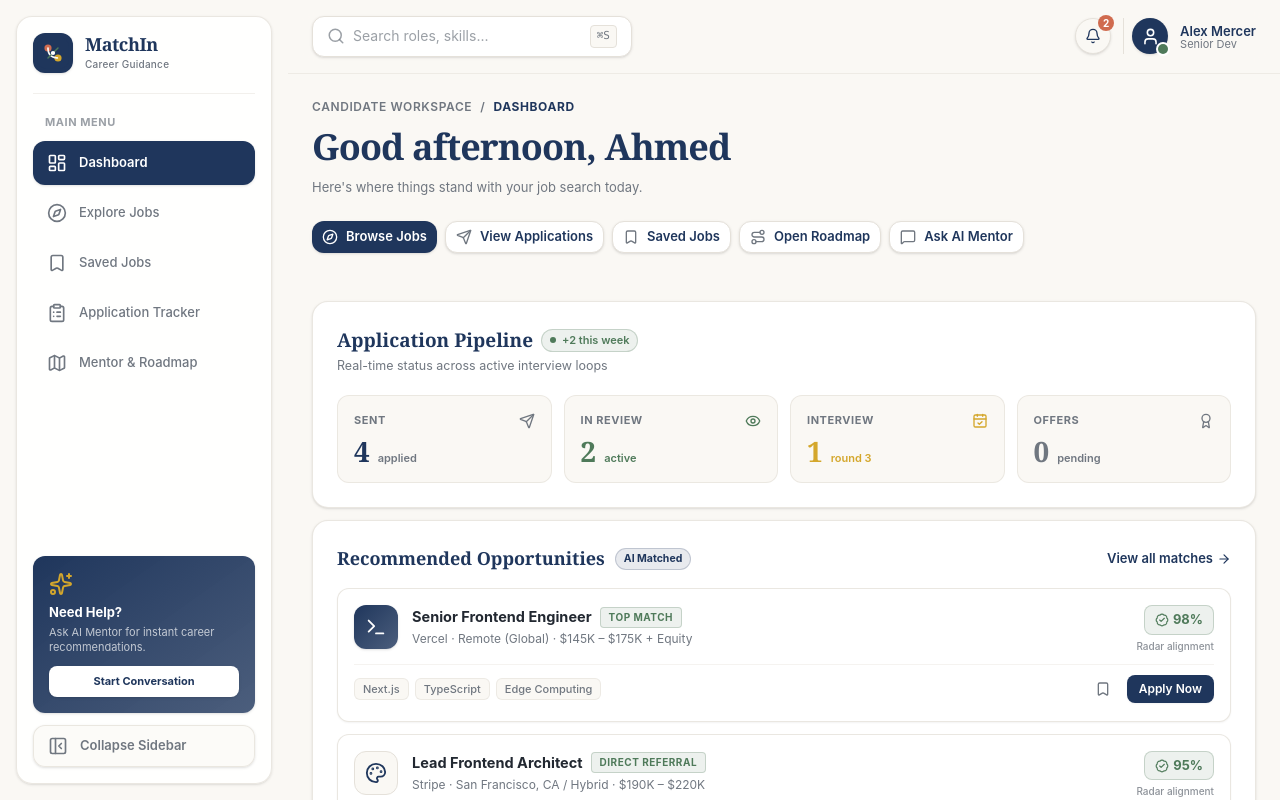
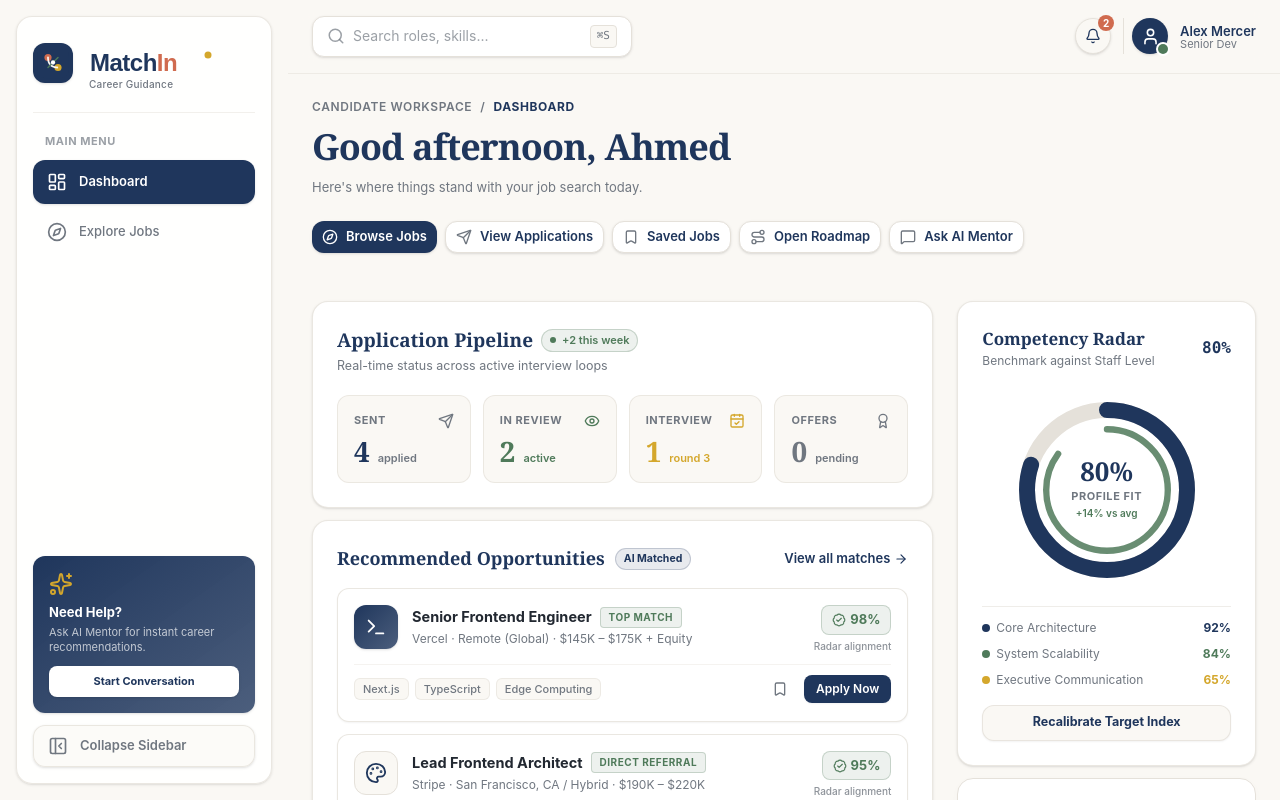
Before and after one commit to Ahmedlmansy/MatchIn, a React (Vite) app: page /dashboard in a window 1280 px wide. Shown: the top 800 px of the page. Built offline with nearby package versions, Linux system fonts and the light colour scheme.

Commit message:
feat: enhance dashboard routes with sidebar navigation and add logo to footer

```diff
--- a/src/app/routes/dashboard.routes.jsx
+++ b/src/app/routes/dashboard.routes.jsx
@@ -1,18 +1,23 @@
+import { LayoutDashboard, Compass, Bell } from "lucide-react";
 import JobsPage from "@/features/jobs-feed/pages/JobsPage";
 import NotificationsPage from "@/features/notifications/NotificationsPage";
 import Overview from "@/features/userDashboard/overview/Overview";
-import path from "node:path";
 
-export const dashboard = [ {
+export const dashboard = [
+  {
     index: true,
     element: <Overview />,
+    handle: { label: "Dashboard", icon: LayoutDashboard, sidebar: true },
   },
   {
     path: "notifications",
     element: <NotificationsPage />,
+    handle: { label: "Notifications", icon: Bell, sidebar: false },
   },
   {
     path: "jobs-feed",
-        element: <JobsPage />
-      }
-    ]
+    element: <JobsPage />,
+    handle: { label: "Explore Jobs", icon: Compass, sidebar: true },
+  },
+
+];
--- a/src/components/layouts/auth/DashboardLayout/Sidebar.jsx
+++ b/src/components/layouts/auth/DashboardLayout/Sidebar.jsx
@@ -1,36 +1,28 @@
-import {
-  Compass,
-  LayoutDashboard,
-  Bookmark,
-  ClipboardList,
-  Map,
-  Sparkles,
-  PanelLeftClose,
-  PanelLeftOpen,
-} from "lucide-react";
+import { NavLink } from "react-router-dom";
+import { PanelLeftClose, PanelLeftOpen, Sparkles } from "lucide-react";
 import LogoNavy from "@/assets/logo/MatchIn_logo.svg";
+import LogoText from "@/assets/logo/logo_text.svg";
 import { cn } from "@/lib/utils";
+import { buildSidebarNav } from "@/utils/buildSidebarNav";
+import { dashboard } from "@/app/routes/dashboard.routes";
 
-// Nav items are data — add/remove/reorder here, no JSX changes needed.
-const NAV_ITEMS = [
-  { label: "Dashboard", icon: LayoutDashboard, href: "#", active: true },
-  { label: "Explore Jobs", icon: Compass, href: "#" },
-  { label: "Saved Jobs", icon: Bookmark, href: "#" },
-  { label: "Application Tracker", icon: ClipboardList, href: "#" },
-  { label: "Mentor & Roadmap", icon: Map, href: "#" },
-];
 
-function NavItem({ icon: Icon, label, href = "#", active, collapsed }) {
+const NAV_ITEMS = buildSidebarNav(dashboard, "/dashboard");
+
+function NavItem({ icon: Icon, label, href, end, collapsed }) {
   return (
-    <a
-      href={href}
-      className={cn(
-        "group relative flex items-center gap-3 rounded-xl px-3.5 py-3 text-[13px] font-medium transition-all",
-        collapsed && "justify-center px-0",
-        active
-          ? "bg-primary font-semibold text-primary-foreground shadow-sm"
-          : "text-muted hover:bg-background hover:text-primary"
-      )}
+    <NavLink
+      to={href}
+      end={end}
+      className={({ isActive }) =>
+        cn(
+          "group relative flex items-center gap-3 rounded-xl px-3.5 py-3 text-[13px] font-medium transition-all",
+          collapsed && "justify-center px-0",
+          isActive
+            ? "bg-primary font-semibold text-primary-foreground shadow-sm"
+            : "text-muted hover:bg-background hover:text-primary",
+        )
+      }
     >
       <Icon className="h-5 w-5 shrink-0" />
       {!collapsed && <span>{label}</span>}
@@ -41,7 +33,7 @@ function NavItem({ icon: Icon, label, href = "#", active, collapsed }) {
           {label}
         </span>
       )}
-    </a>
+    </NavLink>
   );
 }
 
@@ -50,9 +42,16 @@ function NavItem({ icon: Icon, label, href = "#", active, collapsed }) {
  * ---------------------------------------------------------------------------
  * Fixed, collapsible sidebar. State (collapsed / mobile drawer) lives in
  * DashboardLayout and is passed down as props so the layout stays the single
- * source of truth for the shell's responsive behavior.
+ * source of truth for the shell's responsive behavior. Nav items themselves
+ * come from the dashboard route config (see NAV_ITEMS above), not a
+ * hand-maintained list.
  */
-export default function Sidebar({ collapsed, onToggleCollapse, mobileOpen, onCloseMobile }) {
+export default function Sidebar({
+  collapsed,
+  onToggleCollapse,
+  mobileOpen,
+  onCloseMobile,
+}) {
   return (
     <>
       {mobileOpen && (
@@ -72,8 +71,9 @@ export default function Sidebar({ collapsed, onToggleCollapse, mobileOpen, onClo
         <div className="flex h-full flex-col justify-between rounded-2xl border border-border/80 bg-surface/90 p-4 shadow-sm backdrop-blur-md transition-all duration-300">
           <div>
             {/* Logo & Brand */}
-            <a
-              href="#"
+            <NavLink
+              to="/dashboard"
+              end
               className="mb-4 flex items-center gap-3 border-b border-border/50 pb-5"
             >
               <div className="flex h-10 w-10 shrink-0 items-center justify-center rounded-xl bg-primary shadow-sm">
@@ -81,15 +81,16 @@ export default function Sidebar({ collapsed, onToggleCollapse, mobileOpen, onClo
               </div>
               {!collapsed && (
                 <div className="flex flex-col">
-                  <span className="font-serif text-[18px] font-bold leading-none tracking-tight text-primary">
-                    MatchIn
-                  </span>
-                  <span className="mt-1 text-[10px] font-medium tracking-wide text-muted">
+                  <div className="h-10 w-auto">
+                    <img src={LogoText} alt="MatchIn Logo" className=" " />
+                  </div>
+
+                  <span className="mt-1 text-[10px] font-medium tracking-wide text-muted ms-1">
                     Career Guidance
                   </span>
                 </div>
               )}
-            </a>
+            </NavLink>
 
             {/* Navigation */}
             <nav className="space-y-1.5">
@@ -99,7 +100,7 @@ export default function Sidebar({ collapsed, onToggleCollapse, mobileOpen, onClo
                 </div>
               )}
               {NAV_ITEMS.map((item) => (
-                <NavItem key={item.label} {...item} collapsed={collapsed} />
+                <NavItem key={item.href} {...item} collapsed={collapsed} />
               ))}
             </nav>
           </div>
@@ -113,6 +114,7 @@ export default function Sidebar({ collapsed, onToggleCollapse, mobileOpen, onClo
                 <p className="mb-3 text-[11px] text-primary-foreground/70">
                   Ask AI Mentor for instant career recommendations.
                 </p>
+                {/* TODO: point to the real AI mentor route */}
                 <a
                   href="#"
                   className="block rounded-lg bg-surface px-3 py-2 text-center text-[11px] font-bold text-primary shadow-sm transition-colors hover:bg-background"
--- a/src/features/HomePage/HomePage.jsx
+++ b/src/features/HomePage/HomePage.jsx
@@ -7,6 +7,7 @@ import WhySkillMatchSection from './components/WhyMatchIn/WhyMatchInSection';
 import FinalCTASection from './components/FinalCTASection';
 import Header from './components/Header';
 import Footer from './components/Footer';
+// import PricingSection from './components/PricingSection';
 
 export default function HomePage() {
   return <div>
@@ -16,6 +17,7 @@ export default function HomePage() {
     <PhilosophySection/>
     <CategoriesSection />
     <WhySkillMatchSection />
+    {/* <PricingSection/> */}
     <FinalCTASection />
     <Footer/>
   </div>;
--- a/src/features/HomePage/components/PhilosophySection/PhilosophyVisual.jsx
+++ b/src/features/HomePage/components/PhilosophySection/PhilosophyVisual.jsx
@@ -22,7 +22,7 @@ export default function PhilosophyVisual() {
         <div className="relative aspect-[4/3] overflow-hidden rounded-xl">
           <img
             alt="SkillMatch Verified Evaluation Workspace"
-            src="https://lh3.googleusercontent.com/aida/AEtjO1Uw1KECO9sUl94WWIYf9gSSAgkkQM6pEvCwfv9cxoTNjf0FAp5_ZFZOn6JwzSABWZW2DkEt1B3eKozudAPDqAn77M4ANUY_jIkkwMebU4k-Ql-R2JE5gt5543xMAj2Mn0HrhpzErt7_h65a54kNRoSJtu8M8qu9JAZHbRx1zO0wJ-2QVsHpUH4MMkUAhfBbNmQqUHBjgBXGOKaaIISXAGlEnKYQPru8FCYhzGHqZ2DztD0YmTU_a-mG5w"
+            src="https://images.unsplash.com/photo-1522071820081-009f0129c71c?w=1800&h=600&fit=crop&auto=format"
             className="h-full w-full object-cover transition-transform duration-500 group-hover:scale-105"
           />
           <div className="absolute inset-0 bg-gradient-to-t from-primary/60 via-transparent to-transparent" />
--- a/src/features/HomePage/components/WhyMatchIn/WhyMatchInSection.jsx
+++ b/src/features/HomePage/components/WhyMatchIn/WhyMatchInSection.jsx
@@ -4,7 +4,7 @@ import WhySkillMatchVisual from "./WhyMatchInVisual";
 
 export default function WhySkillMatchSection() {
   return (
-    <section className="w-full border-y border-border bg-background py-16 lg:py-24">
+    <section className="w-full  bg-background py-16 lg:py-24">
       <div className="mx-auto max-w-[1280px] px-6 md:px-10 lg:px-16">
         <div className="grid grid-cols-1 items-center gap-12 lg:grid-cols-12 lg:gap-16">
           <WhySkillMatchContent />
--- a/src/features/userDashboard/overview/Overview.jsx
+++ b/src/features/userDashboard/overview/Overview.jsx
@@ -15,12 +15,12 @@ export default function Overview() {
       <div className="col-span-3">
         <UserDashboardHeader />
       </div>
-      <div className="col-span-2 md:col-span-3 flex flex-col gap-3">
+      <div className="lg:col-span-2 md:col-span-3 flex flex-col gap-3">
         <PipelineOverviewCard />
         <RecommendedJobsCard />
         <PrioritySkillGapsCard />
       </div>
-      <div className="col-span-1 md:col-span-3 flex flex-col gap-3">
+      <div className="lg:col-span-1 md:col-span-3 flex flex-col gap-3">
         <CompetencyRadarCard />
         <AIMentorCard />
         <RoadmapCard />
--- /dev/null
+++ b/src/utils/buildSidebarNav.js
@@ -0,0 +1,13 @@
+
+export function buildSidebarNav(routes, basePath = "") {
+  return routes
+    .filter((route) => route.handle?.sidebar)
+    .map((route) => ({
+      label: route.handle.label,
+      icon: route.handle.icon,
+      href: route.index ? basePath : `${basePath}/${route.path}`.replace(/\/{2,}/g, "/"),
+      // "end" tells NavLink to match this path exactly (not prefixes),
+      // which matters most for the index route ("/dashboard").
+      end: Boolean(route.index),
+    }));
+}
```
Also changed, not shown: src/components/layouts/auth/DashboardLayout/DashboardFooter.jsx (+21 -5 lines), src/assets/logo/logo_text.svg (added). Lines whose indentation alone changed are shown as unchanged.
